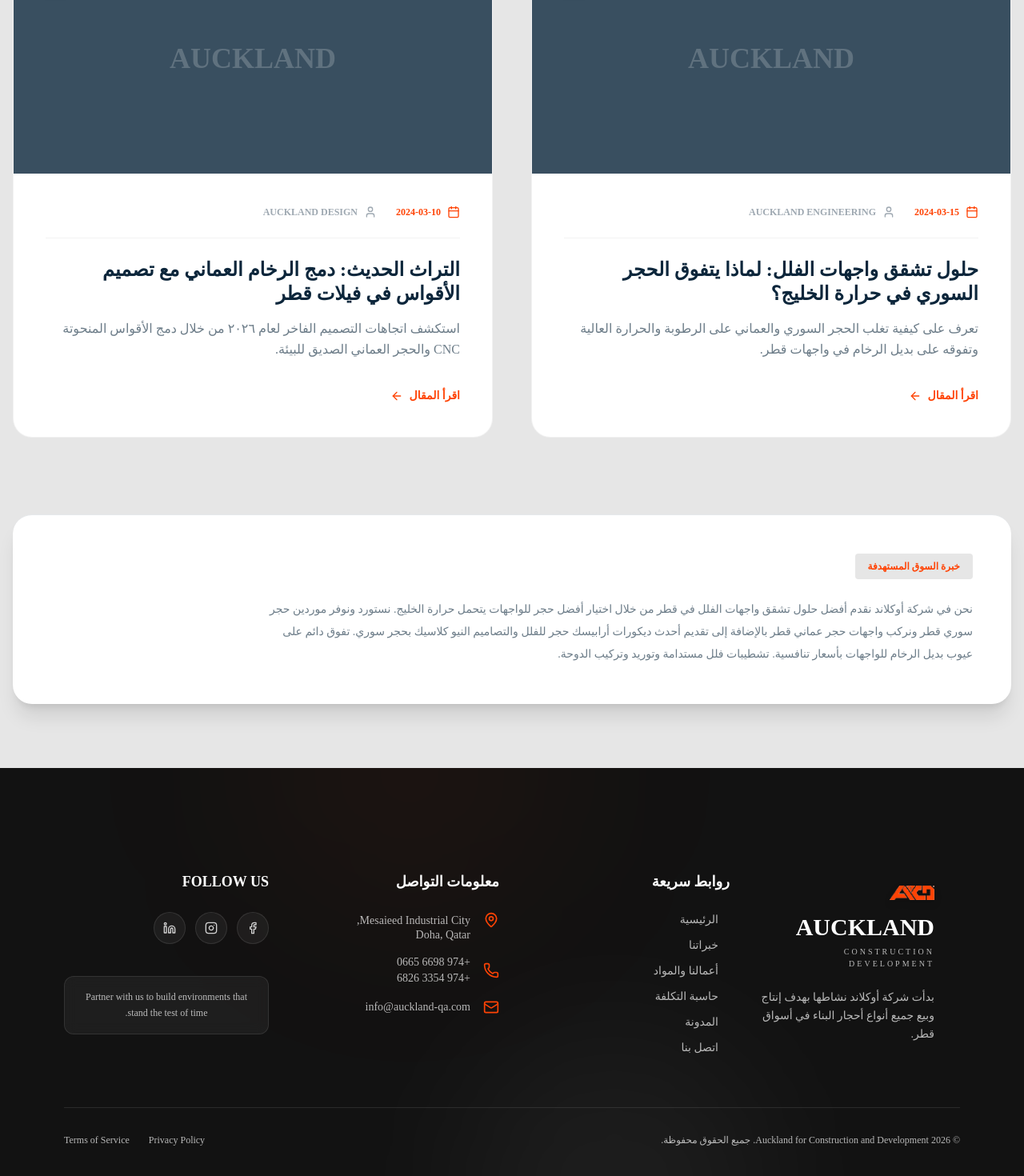
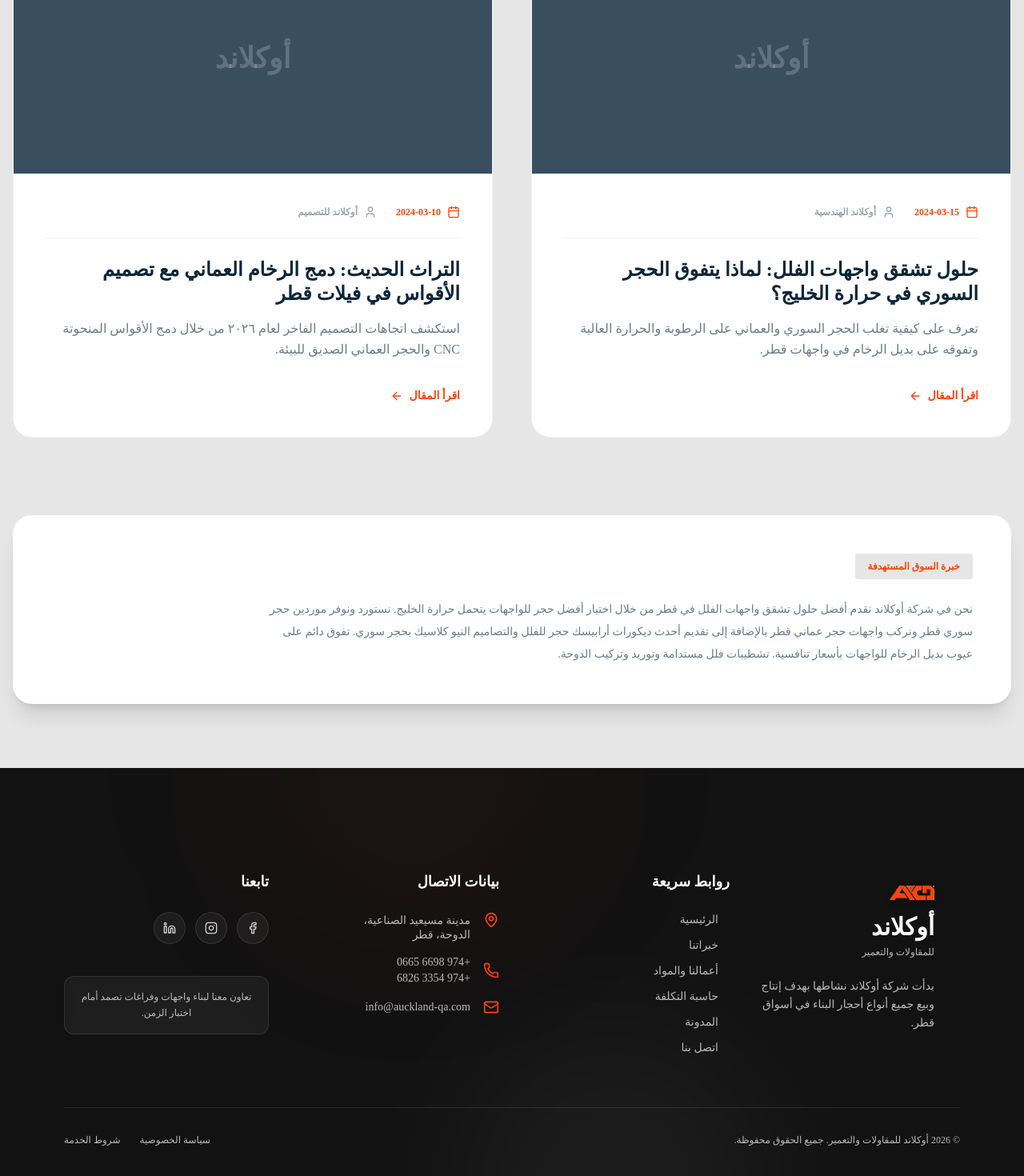
Before and after one commit to hammamsawalma/auckland, a Next.js app: page /ar/blog in a window 1280 px wide. Shown: the part 632-2102 px from the top of the page at 80% size. Built offline with nearby package versions, Linux system fonts and the light colour scheme.

Commit message:
style: remove wave svg dividers causing white bottom overlap

```diff
--- a/messages/ar.json
+++ b/messages/ar.json
@@ -132,6 +132,9 @@
         "formDetails": "تفاصيل المشروع",
         "formPlaceholder": "أخبرنا عن متطلباتك...",
         "formSubmit": "إرسال استفسار",
+        "placeholderFirstName": "أحمد",
+        "placeholderLastName": "محمد",
+        "placeholderEmail": "ahmad@example.com",
         "mapHqTitle": "مقر مصنع أوكلاند",
         "mapHqAddress": "شارع 101، المنطقة الصناعية الجديدة، الدوحة، قطر"
     },
@@ -232,9 +235,17 @@
     },
     "Footer": {
         "description": "بدأت شركة أوكلاند نشاطها بهدف إنتاج وبيع جميع أنواع أحجار البناء في أسواق قطر.",
+        "brandName": "أوكلاند",
+        "brandSub": "للمقاولات والتعمير",
         "quickLinks": "روابط سريعة",
-        "contactInfo": "معلومات التواصل",
-        "rights": "جميع الحقوق محفوظة."
+        "contactInfo": "بيانات الاتصال",
+        "address": "مدينة مسيعيد الصناعية،<br />الدوحة، قطر",
+        "followUs": "تابعنا",
+        "partnerMsg": "تعاون معنا لبناء واجهات وفراغات تصمد أمام اختبار الزمن.",
+        "copyright": "أوكلاند للمقاولات والتعمير.",
+        "rights": "جميع الحقوق محفوظة.",
+        "privacy": "سياسة الخصوصية",
+        "terms": "شروط الخدمة"
     },
     "Highlights": {
         "titleStart": "أبرز",
@@ -248,22 +259,24 @@
     },
     "Calculator": {
         "title": "حاسبة تكلفة الواجهات",
-        "heroTitle": "احسب تكلفة مشروعك",
-        "subtitle": "احسب التكلفة التقديرية لواجهة فيلتك بالحجر الطبيعي فوراً.",
+        "heroTitle": "احسب تكلفة واجهة مشروعك",
+        "subtitle": "احصل على تقدير دقيق لتكلفة إكساء واجهة فيلتك بأرقى أنواع الحجر الطبيعي والرخام.",
         "areaLabel": "مساحة الواجهة (متر مربع)",
+        "unitSqM": "م²",
         "stoneTypeLabel": "نوع الحجر",
-        "syrian": "حجر سوري (متانة عالية ومقاومة للحرارة)",
-        "omani": "رخام عماني (فخامة وحداثة)",
-        "limestone": "حجر جيري (تشطيب كلاسيكي)",
-        "grc": "جي آر سي (بديل)",
+        "syrian": "حجر سوري (متانة استثنائية لمناخ الخليج)",
+        "omani": "رخام عماني (فخامة عصرية وحداثة)",
+        "limestone": "حجر جيري (لمسة كلاسيكية عريقة)",
+        "grc": "جي آر سي (الحل البديل)",
         "installationLabel": "طريقة التركيب",
-        "mechanical": "تركيب ميكانيكي (موصى به لحرارة الخليج لمنع التشقق)",
-        "wet": "تركيب بالخلطة (عادي)",
-        "calculateBtn": "احسب التكلفة الآن",
-        "estimatedCost": "التكلفة التقديرية",
+        "mechanical": "التركيب الميكانيكي (الخيار الأمثل لمقاومة التمدد الحراري)",
+        "wet": "التركيب التقليدي (بالخلطة الأسمنتية)",
+        "calculateBtn": "احسب التكلفة التقديرية",
+        "estimatedCost": "التكلفة التقديرية للمشروع",
         "currency": "ريال قطري",
-        "disclaimer": "هذا مجرد تقدير أولي. تواصل معنا للحصول على تسعير دقيق يعتمد على المخططات المعمارية الخاصة بك.",
-        "contactCta": "اطلب عرض سعر نهائي"
+        "disclaimer": "الأسعار المعروضة هي تقدير مبدئي. يرجى التواصل معنا للحصول على عرض سعر فني دقيق مبني على مخططات مشروعك المعمارية.",
+        "contactCta": "اطلب استشارة مجانية",
+        "selectOptions": "يرجى تحديد الخيارات لعرض التكلفة"
     },
     "Blog": {
         "title": "المدونة والمقالات",
--- a/src/app/[locale]/blog/page.tsx
+++ b/src/app/[locale]/blog/page.tsx
@@ -17,7 +17,8 @@
         excerptEn: "Discover how the structural density of Syrian and Omani stone prevents thermal expansion and humidity damage compared to GRC and Paint.",
         excerptAr: "تعرف على كيفية تغلب الحجر السوري والعماني على الرطوبة والحرارة العالية وتفوقه على بديل الرخام في واجهات قطر.",
         date: "2024-03-15",
-        author: "Auckland Engineering"
+        authorEn: "Auckland Engineering",
+        authorAr: "أوكلاند الهندسية"
     },
     {
         id: "modern-heritage-villas",
@@ -27,7 +28,8 @@
         excerptEn: "Explore the 2026 trend of 'Warm Modernism' combining sustainable luxury interiors with traditional CNC carved stone.",
         excerptAr: "استكشف اتجاهات التصميم الفاخر لعام ٢٠٢٦ من خلال دمج الأقواس المنحوتة CNC والحجر العماني الصديق للبيئة.",
         date: "2024-03-10",
-        author: "Auckland Design"
+        authorEn: "Auckland Design",
+        authorAr: "أوكلاند للتصميم"
     }
 ];
 
@@ -79,7 +81,9 @@
                                     <div className="relative h-72 w-full bg-app-dark/5 overflow-hidden">
                                         {/* Image placeholder */}
                                         <div className="absolute inset-0 bg-app-dark/80 group-hover:scale-105 transition-transform duration-700 flex items-center justify-center">
-                                            <span className="text-white/20 font-heading font-black text-4xl uppercase tracking-widest">Auckland</span>
+                                            <span className={(isAr ? "font-arabic tracking-normal " : "font-heading tracking-widest ") + "text-white/20 font-black text-4xl uppercase"}>
+                                                {isAr ? "أوكلاند" : "Auckland"}
+                                            </span>
                                         </div>
                                         <div className="absolute top-6 left-6 bg-app-acc text-white px-4 py-1.5 rounded-full text-xs font-bold uppercase tracking-wider shadow-lg">
                                             {t("articleBadge")}
@@ -89,7 +93,7 @@
                                     <div className="p-8 lg:p-10">
                                         <div className="flex items-center gap-6 text-app-dark/40 text-xs font-bold uppercase tracking-widest mb-6 border-b border-black/5 pb-6">
                                             <span className="flex items-center gap-2 text-app-acc"><Calendar className="w-4 h-4" /> {article.date}</span>
-                                            <span className="flex items-center gap-2"><User className="w-4 h-4" /> {article.author}</span>
+                                            <span className="flex items-center gap-2"><User className="w-4 h-4" /> {isAr ? article.authorAr : article.authorEn}</span>
                                         </div>
 
                                         <h2 className="text-2xl font-black text-app-dark mb-4 leading-tight group-hover:text-app-acc transition-colors">
--- a/src/app/[locale]/calculator/page.tsx
+++ b/src/app/[locale]/calculator/page.tsx
@@ -17,7 +17,7 @@
                 {/* Hero Section */}
                 <section className="py-24 pt-32 lg:pt-40 bg-app-dark relative overflow-hidden h-fit lg:h-[70vh] flex flex-col justify-center">
                     {/* Decorative Background Curved Shape */}
-                    <div className="absolute top-0 right-0 w-1/2 h-full bg-white/5 rounded-l-[150px] opacity-50 pointer-events-none -z-10 transform translate-x-32 hidden lg:block"></div>
+                    <div className="absolute top-0 end-0 w-1/2 h-full bg-white/5 rounded-s-[150px] opacity-50 pointer-events-none -z-10 transform translate-x-32 rtl:-translate-x-32 hidden lg:block"></div>
 
                     <div className="container mx-auto px-4 max-w-7xl relative z-10 text-center">
                         <motion.div
@@ -41,7 +41,7 @@
 
                 <section className="py-20 bg-app-light relative overflow-hidden">
                     {/* Decorative Elements */}
-                    <div className="absolute -left-32 top-1/2 -translate-y-1/2 w-96 h-96 bg-app-acc/10 rounded-full blur-[100px] pointer-events-none"></div>
+                    <div className="absolute -start-32 top-1/2 -translate-y-1/2 w-96 h-96 bg-app-acc/10 rounded-full blur-[100px] pointer-events-none"></div>
 
                     <div className="container mx-auto px-4">
                         <FacadeCalculator />
--- a/src/app/[locale]/page.tsx
+++ b/src/app/[locale]/page.tsx
@@ -84,12 +84,6 @@
             </motion.div>
           </div>
 
-          {/* SVG Curve Divider Bottom */}
-          <div className="absolute bottom-0 left-0 w-full overflow-hidden leading-none z-30 transform translate-y-px">
-            <svg data-name="Layer 1" xmlns="http://www.w3.org/2000/svg" viewBox="0 0 1200 120" preserveAspectRatio="none" className="relative block w-[calc(100%+1.3px)] h-[60px] md:h-[100px]">
-              <path d="M321.39,56.44c58-10.79,114.16-30.13,172-41.86,82.39-16.72,168.19-17.73,250.45-.39C823.78,31,906.67,72,985.66,92.83c70.05,18.48,146.53,26.09,214.34,3V120H0V95.8C59.71,118.08,130.83,119.93,193.36,104.7,237.4,94.04,281.33,70.97,321.39,56.44Z" className="fill-app-light"></path>
-            </svg>
-          </div>
         </section>
 
         <section className="relative pt-32 sm:pt-40 pb-24 md:pb-32 bg-app-light">
--- a/src/components/home/ProcessSection.tsx
+++ b/src/components/home/ProcessSection.tsx
@@ -83,12 +83,6 @@
                 </div>
             </div>
 
-            {/* SVG Curve Divider Bottom */}
-            <div className="absolute bottom-0 left-0 w-full overflow-hidden leading-none z-30 transform translate-y-px">
-                <svg data-name="Layer 1" xmlns="http://www.w3.org/2000/svg" viewBox="0 0 1200 120" preserveAspectRatio="none" className="relative block w-[calc(100%+1.3px)] h-[50px] md:h-[80px]">
-                    <path d="M985.66,92.83C906.67,72,823.78,31,743.84,14.19c-82.26-17.34-168.06-16.33-250.45.39-57.84,11.73-114,31.07-172,41.86A600.21,600.21,0,0,1,0,27.35V120H1200V95.8C1132.19,118.92,1055.71,111.31,985.66,92.83Z" className="fill-app-dark"></path>
-                </svg>
-            </div>
         </section>
     );
 }
--- a/src/components/home/ProjectShowcase.tsx
+++ b/src/components/home/ProjectShowcase.tsx
@@ -131,12 +131,6 @@
                 )}
             </AnimatePresence>
 
-            {/* SVG Curve Divider Bottom */}
-            <div className="absolute bottom-0 left-0 w-full overflow-hidden leading-none z-30 transform translate-y-px pointer-events-none">
-                <svg data-name="Layer 1" xmlns="http://www.w3.org/2000/svg" viewBox="0 0 1200 120" preserveAspectRatio="none" className="relative block w-[calc(100%+1.3px)] h-[80px]">
-                    <path d="M321.39,56.44c58-10.79,114.16-30.13,172-41.86,82.39-16.72,168.19-17.73,250.45-.39C823.78,31,906.67,72,985.66,92.83c70.05,18.48,146.53,26.09,214.34,3V120H0V95.8C59.71,118.08,130.83,119.93,193.36,104.7,237.4,94.04,281.33,70.97,321.39,56.44Z" className="fill-app-light"></path>
-                </svg>
-            </div>
         </section>
     );
 }
--- a/src/components/layout/Footer.tsx
+++ b/src/components/layout/Footer.tsx
@@ -2,12 +2,13 @@
 
 import { Link } from "@/i18n/routing";
 import { Facebook, Instagram, Linkedin, MapPin, Mail, Phone } from "lucide-react";
-import { useTranslations } from "next-intl";
+import { useTranslations, useLocale } from "next-intl";
 import Image from "next/image";
 
 export function Footer() {
     const tNav = useTranslations("Navigation");
     const tFoot = useTranslations("Footer");
+    const activeLocale = useLocale();
 
     return (
         <footer className="relative bg-[#121212] text-white pt-20 pb-12 overflow-hidden">
@@ -31,11 +32,11 @@
                                 />
                             </div>
                             <div className="flex flex-col">
-                                <span className="font-heading font-black text-3xl leading-none text-white tracking-widest group-hover:text-app-acc transition-colors">
-                                    AUCKLAND
+                                <span className={(activeLocale === 'ar' ? "font-arabic tracking-normal text-3xl " : "font-heading tracking-widest text-3xl ") + "font-black leading-none text-white group-hover:text-app-acc transition-colors"}>
+                                    {tFoot("brandName")}
                                 </span>
-                                <span className="font-sans text-[10px] text-white/70 tracking-[0.3em] mt-2 uppercase">
-                                    Construction Development
+                                <span className={(activeLocale === 'ar' ? "font-arabic tracking-normal text-xs " : "font-sans tracking-[0.3em] uppercase text-[10px] ") + "text-white/70 mt-2"}>
+                                    {tFoot("brandSub")}
                                 </span>
                             </div>
                         </Link>
@@ -67,7 +68,7 @@
                         <div className="flex flex-col gap-4 text-sm text-white/70">
                             <div className="flex items-start gap-4">
                                 <MapPin className="w-5 h-5 text-app-acc shrink-0" />
-                                <span className="pt-0.5 leading-tight">Mesaieed Industrial City,<br />Doha, Qatar</span>
+                                <span className="pt-0.5 leading-tight" dangerouslySetInnerHTML={{ __html: tFoot("address") }}></span>
                             </div>
                             <div className="flex items-center gap-4">
                                 <Phone className="w-5 h-5 text-app-acc shrink-0" />
@@ -85,7 +86,7 @@
 
                     {/* Social Column */}
                     <div className="flex flex-col gap-6">
-                        <h4 className="font-bold text-lg text-white tracking-wider uppercase">Follow Us</h4>
+                        <h4 className="font-bold text-lg text-white tracking-wider uppercase">{tFoot("followUs")}</h4>
                         <div className="flex items-center gap-3">
                             <a href="#" aria-label="Facebook" className="w-10 h-10 bg-white/5 border border-white/10 rounded-full flex items-center justify-center hover:bg-app-acc hover:border-app-acc hover:text-app-dark transition-all text-white/80 group">
                                 <Facebook className="w-4 h-4 group-hover:scale-110 transition-transform" />
@@ -99,7 +100,7 @@
                         </div>
                         <div className="mt-4 p-4 rounded-xl bg-white/5 border border-white/10 backdrop-blur-sm">
                             <p className="text-xs text-white/70 text-center leading-relaxed">
-                                Partner with us to build environments that stand the test of time.
+                                {tFoot("partnerMsg")}
                             </p>
                         </div>
                     </div>
@@ -109,12 +110,12 @@
             {/* Bottom Bar */}
             <div className="container mx-auto px-4 max-w-6xl relative z-20">
                 <div className="pt-8 border-t border-white/10 flex flex-col md:flex-row justify-between items-center gap-4">
-                    <p className="text-xs text-white/70 font-light">
-                        © {new Date().getFullYear()} Auckland for Construction and Development. {tFoot("rights")}
+                    <p className="text-xs text-white/70 font-light flex items-center gap-1">
+                        &copy; {new Date().getFullYear()} {tFoot("copyright")} {tFoot("rights")}
                     </p>
                     <div className="flex items-center gap-6 text-xs text-white/70 font-light">
-                        <Link href="#" className="hover:text-white transition-colors">Privacy Policy</Link>
-                        <Link href="#" className="hover:text-white transition-colors">Terms of Service</Link>
+                        <Link href="#" className="hover:text-white transition-colors">{tFoot("privacy")}</Link>
+                        <Link href="#" className="hover:text-white transition-colors">{tFoot("terms")}</Link>
                     </div>
                 </div>
             </div>
--- a/src/components/layout/Navbar.tsx
+++ b/src/components/layout/Navbar.tsx
@@ -8,6 +8,7 @@
 
 export function Navbar() {
     const t = useTranslations("Navigation");
+    const tFoot = useTranslations("Footer");
     const activeLocale = useLocale();
     const [scrolled, setScrolled] = useState(false);
 
@@ -46,11 +47,11 @@
                         />
                     </div>
                     <div className="flex flex-col border-l border-white/20 pl-3">
-                        <span className="font-heading font-bold text-lg md:text-xl leading-none text-white group-hover:text-app-acc transition-colors drop-shadow-md tracking-wider">
-                            AUCKLAND
+                        <span className={(activeLocale === 'ar' ? "font-arabic tracking-normal text-xl " : "font-heading tracking-wider text-lg lg:text-xl ") + "font-bold leading-none text-white group-hover:text-app-acc transition-colors drop-shadow-md"}>
+                            {tFoot("brandName")}
                         </span>
-                        <span className={`font-sans text-[8px] md:text-[10px] tracking-widest mt-1 uppercase text-white/70 drop-shadow-md transition-opacity duration-300 ${scrolled ? 'opacity-0 h-0 hidden md:block md:opacity-100 md:h-auto' : 'opacity-100 hidden md:block'}`}>
-                            Construction Development
+                        <span className={(activeLocale === 'ar' ? "font-arabic tracking-normal " : "font-sans tracking-widest uppercase ") + `text-[8px] md:text-[10px] mt-1 text-white/70 drop-shadow-md transition-opacity duration-300 ${scrolled ? 'opacity-0 h-0 hidden md:block md:opacity-100 md:h-auto' : 'opacity-100 hidden md:block'}`}>
+                            {tFoot("brandSub")}
                         </span>
                     </div>
                 </Link>
```
Also changed, not shown: messages/en.json (+16 -3 lines), src/app/[locale]/contact/page.tsx (+3 -17 lines), src/components/ui/FacadeCalculator.tsx (+6 -6 lines).
